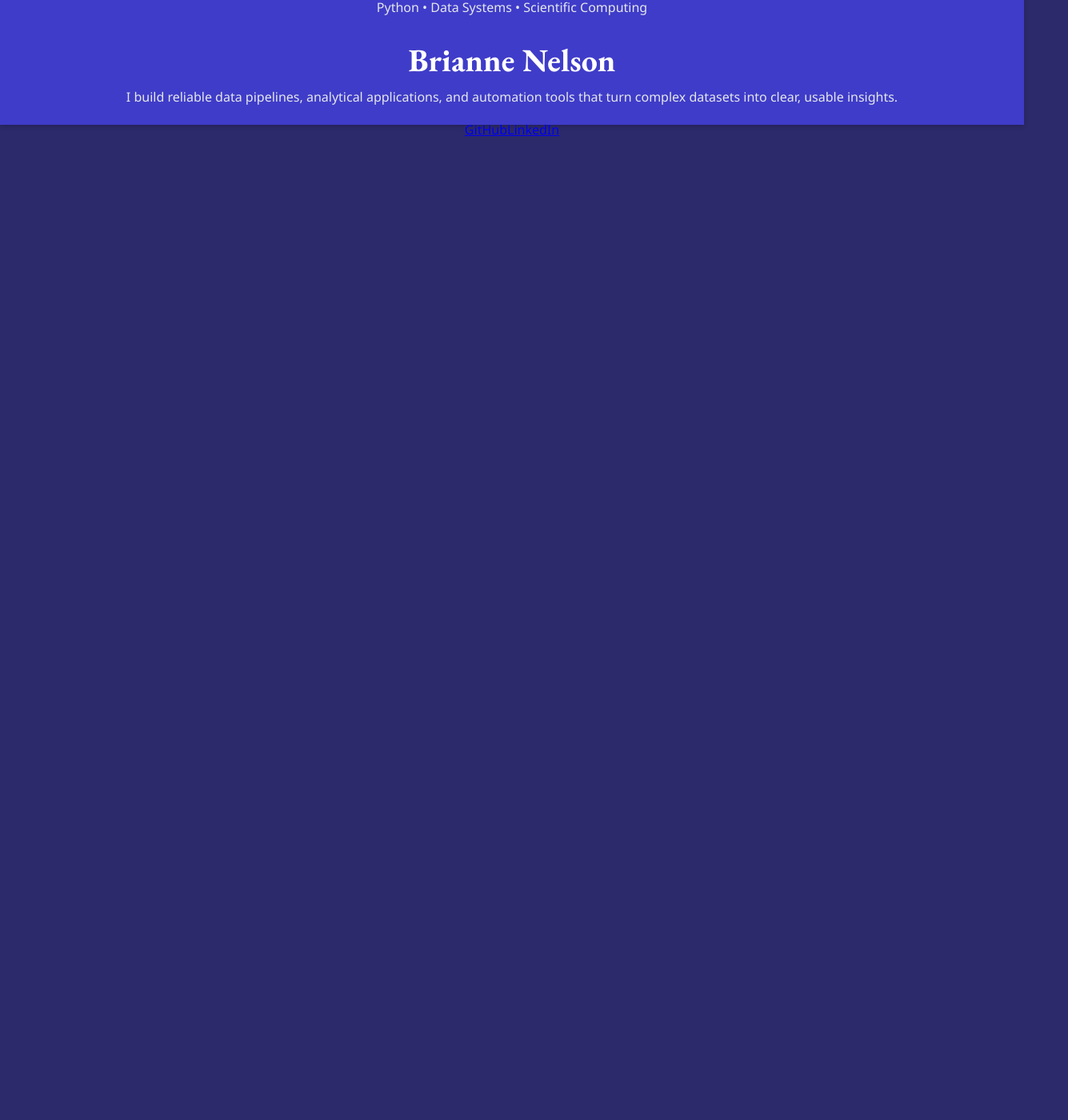
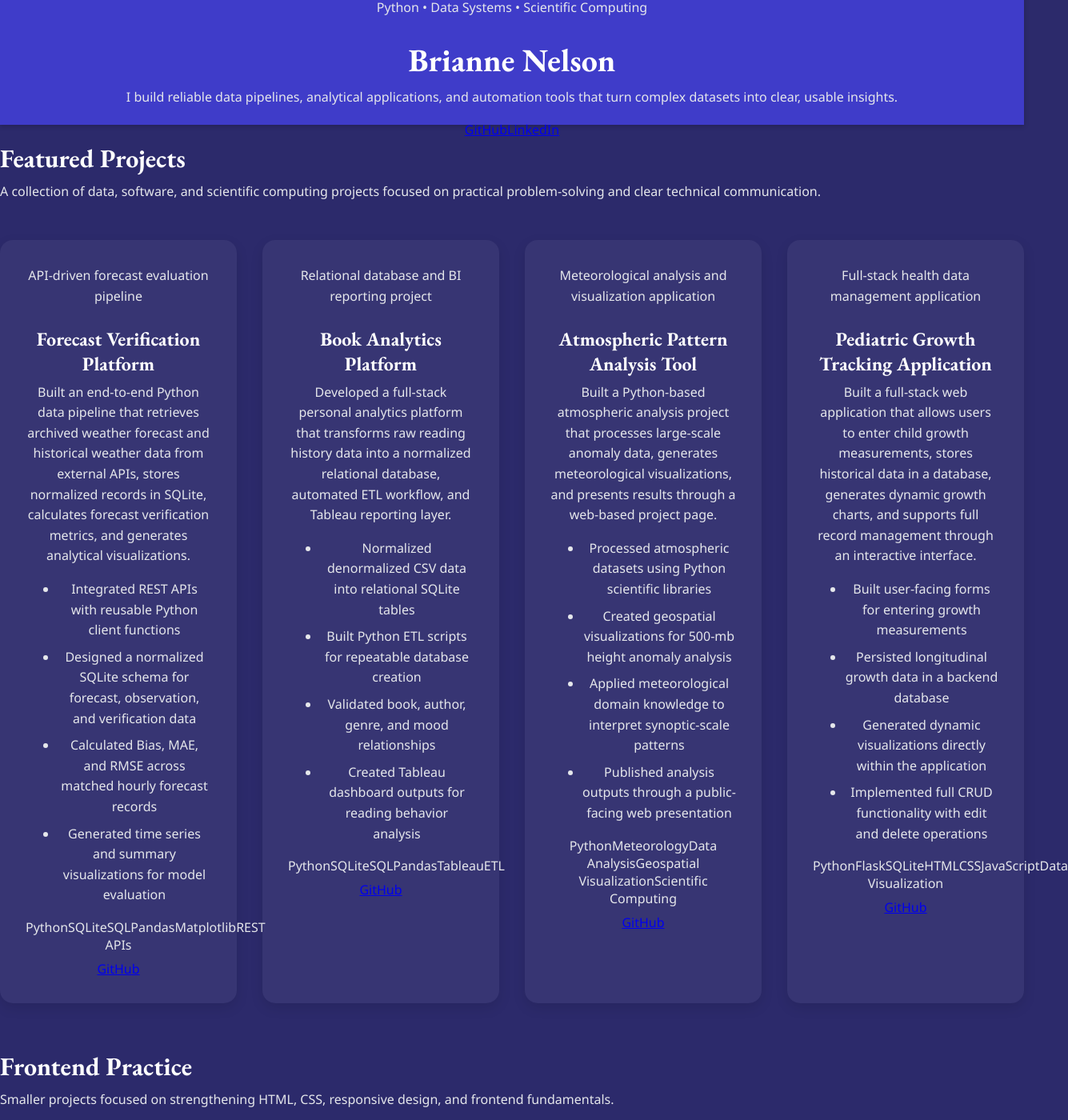
Before and after one commit to briannemg/portfolio, a React (Vite) app: page / in a window 1280 px wide. Shown: the part 19-1419 px from the top of the page at 80% size, 1335 px wide, since content can reach past the window. Before the commit the page ends 800 px from the top, so only its background shows below. Built offline with nearby package versions, Linux system fonts and the light colour scheme.

Commit message:
feat: add project showcase section

```diff
--- a/src/App.jsx
+++ b/src/App.jsx
@@ -1,11 +1,13 @@
 import Header from "./components/Header";
 import About from "./components/About";
+import Projects from "./components/Projects";
 
 function App() {
   return (
     <>
       <Header />
       <About />
+      <Projects />
     </>
   );
 }
--- /dev/null
+++ b/src/components/ProjectCard.jsx
@@ -0,0 +1,43 @@
+function ProjectCard({ project }) {
+  return (
+    <article className="project-card">
+      <div className="project-card-header">
+        {project.subtitle && (
+          <p className="project-subtitle">{project.subtitle}</p>
+        )}
+
+        <h3>{project.title}</h3>
+      </div>
+
+      <p className="project-description">{project.description}</p>
+
+      {project.highlights && (
+        <ul className="project-highlights">
+          {project.highlights.map((highlight) => (
+            <li key={highlight}>{highlight}</li>
+          ))}
+        </ul>
+      )}
+
+      <div className="tech-list">
+        {project.tech.map((tech) => (
+          <span key={tech}>{tech}</span>
+        ))}
+      </div>
+
+      <div className="project-links">
+        <a href={project.repoUrl} target="_blank" rel="noopener noreferrer">
+          GitHub
+        </a>
+
+        {project.demoUrl && (
+          <a href={project.demoUrl} target="_blank" rel="noopener noreferrer">
+            Live Demo
+          </a>
+        )}
+      </div>
+    </article>
+  );
+}
+
+export default ProjectCard;
--- a/src/components/Projects.jsx
+++ b/src/components/Projects.jsx
@@ -0,0 +1,40 @@
+import { featuredProjects, learningProjects } from "../data/projects";
+import ProjectCard from "./ProjectCard";
+
+function Projects() {
+  return (
+    <section className="projects" id="projects">
+      <div className="section-heading">
+        <p className="eyebrow">Selected Work</p>
+        <h2>Featured Projects</h2>
+        <p>
+          A collection of data, software, and scientific computing projects
+          focused on practical problem-solving and clear technical
+          communication.
+        </p>
+      </div>
+
+      <div className="project-grid">
+        {featuredProjects.map((project) => (
+          <ProjectCard key={project.title} project={project} />
+        ))}
+      </div>
+
+      <div className="learning-projects">
+        <h2>Frontend Practice</h2>
+        <p>
+          Smaller projects focused on strengthening HTML, CSS, responsive
+          design, and frontend fundamentals.
+        </p>
+
+        <div className="project-grid compact">
+          {learningProjects.map((project) => (
+            <ProjectCard key={project.title} project={project} />
+          ))}
+        </div>
+      </div>
+    </section>
+  );
+}
+
+export default Projects;
```
